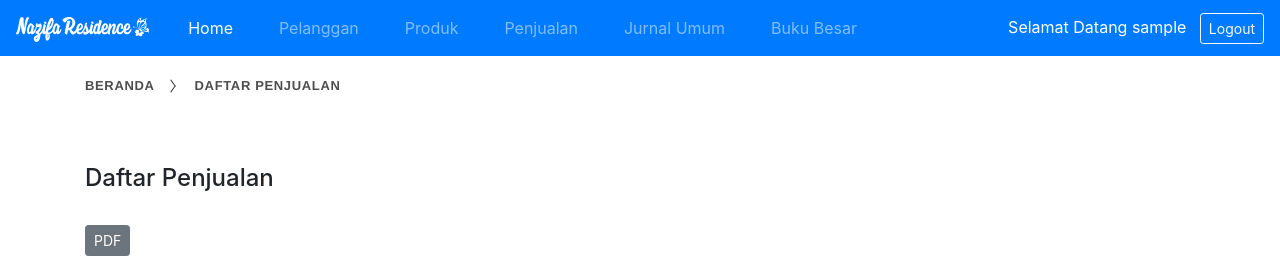
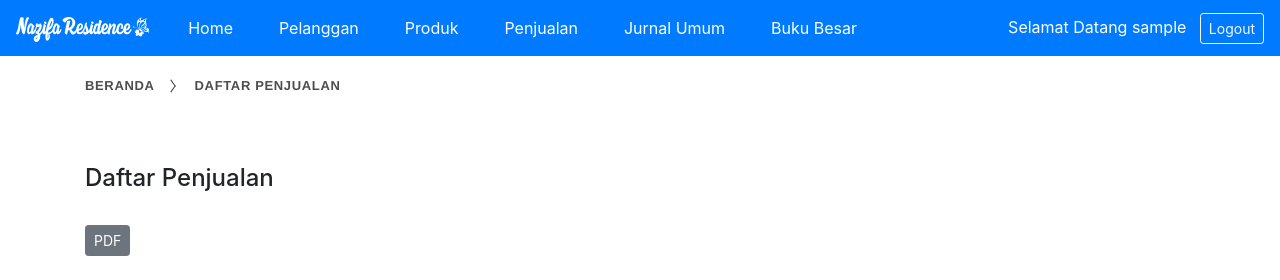
Before and after one commit to adhanchaniago/penjualan, a CodeIgniter app: page /database/index.php/pembelian/daftar_admin in a window 1280 px wide. Shown: the top 280 px of the page. Run offline with CodeIgniter, Linux system fonts and the light colour scheme; the visitor is signed in with stand-in values (Sample User, id 1); data that the repository does not hold is empty; some libraries are stand-ins or nearby versions.

Commit message:
Update static_navbar.php
'perubahan terakhir'

```diff
--- a/application/views/admin/static_navbar.php
+++ b/application/views/admin/static_navbar.php
@@ -9,22 +9,22 @@
         <li class="nav-item active">
           <a class="nav-link" href="<?php echo site_url('main');?>"">Home <span class="sr-only">(current)</span></a>
         </li>
-        <li class="nav-item">
+        <li class="nav-item active">
           <a class="nav-link" href="<?php echo site_url('pelanggan');?>">Pelanggan </a>
         </li>
-        <li class="nav-item">
+        <li class="nav-item active">
           <a class="nav-link" href="<?php echo site_url('produk');?>">Produk</a>
         </li>
-        <li class="nav-item">
+        <li class="nav-item active">
           <a class="nav-link" href="<?php echo site_url('daftar_pembelian_admin');?>">Penjualan</a>
         </li>
-        <li class="nav-item">
+        <li class="nav-item active">
           <a class="nav-link" href="<?php echo site_url('jurnal');?>">Jurnal Umum</a>
         </li>
-        <li class="nav-item">
+        <li class="nav-item active">
           <a class="nav-link" href="<?php echo site_url('bukubesar');?>">Buku Besar</a>
         </li>
-        <li class="nav-item">
+        <li class="nav-item active">
           <a class="nav-link" href="#" style="display:none;">Laporan</a>
         </li>
     </ul>
```
